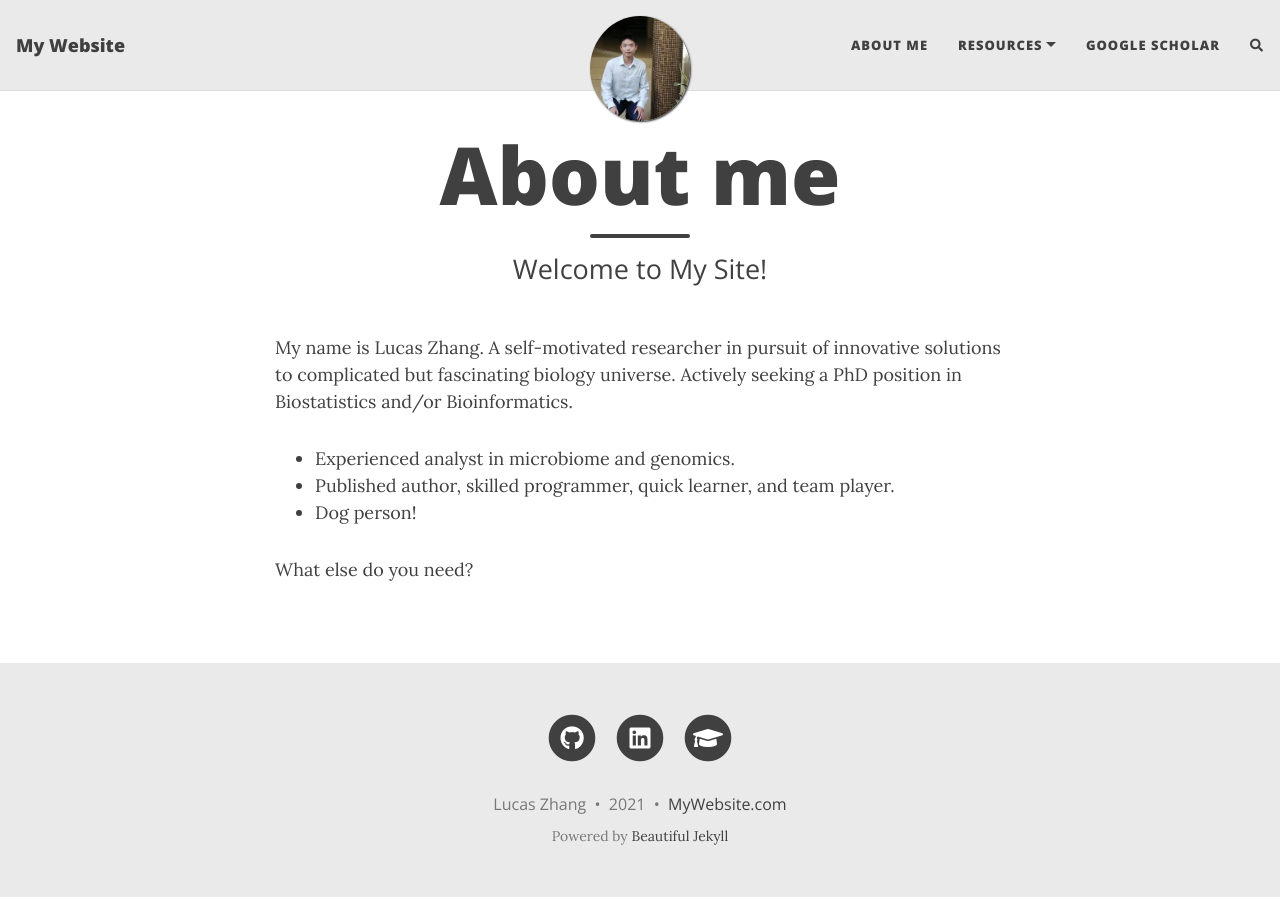
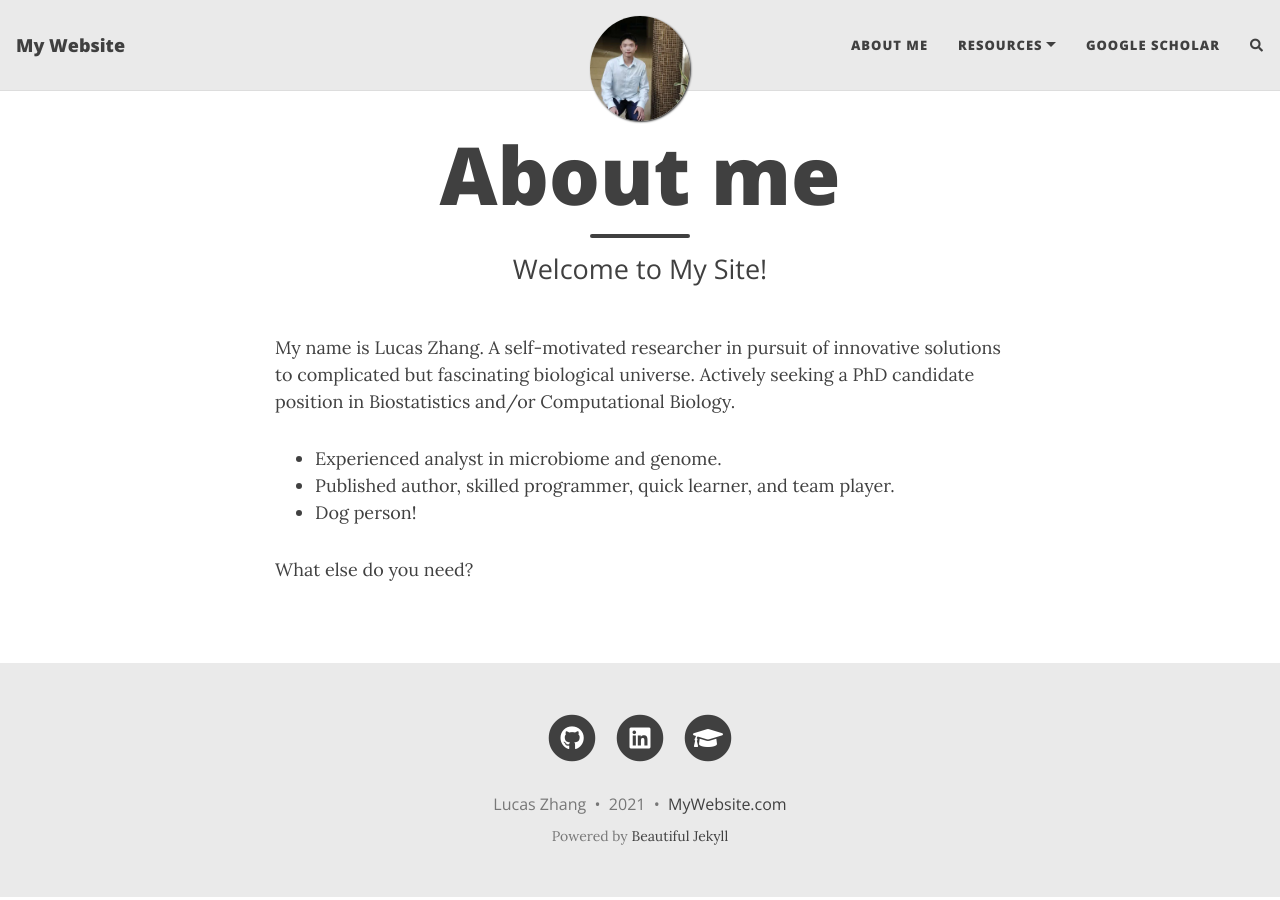
Before and after one commit to Lujun995/lujun995.github.io, a Jekyll site: the page built from aboutme.md, in a window 1280 px wide. Built offline with Jekyll 4.4.1, drawn with Linux system fonts in a browser that asks for light colours; nearby versions of some CDN libraries; comment, search, counter and statistics services are not loaded.

Commit message:
Update aboutme.md

```diff
--- a/aboutme.md
+++ b/aboutme.md
@@ -4,9 +4,9 @@ title: About me
 subtitle: Welcome to My Site!
 ---
 
-My name is Lucas Zhang. A self-motivated researcher in pursuit of innovative solutions to complicated but fascinating biology universe. Actively seeking a PhD position in Biostatistics and/or Bioinformatics.
+My name is Lucas Zhang. A self-motivated researcher in pursuit of innovative solutions to complicated but fascinating biological universe. Actively seeking a PhD candidate position in Biostatistics and/or Computational Biology.
 
-- Experienced analyst in microbiome and genomics.
+- Experienced analyst in microbiome and genome.
 - Published author, skilled programmer, quick learner, and team player.
 - Dog person!
 
```
